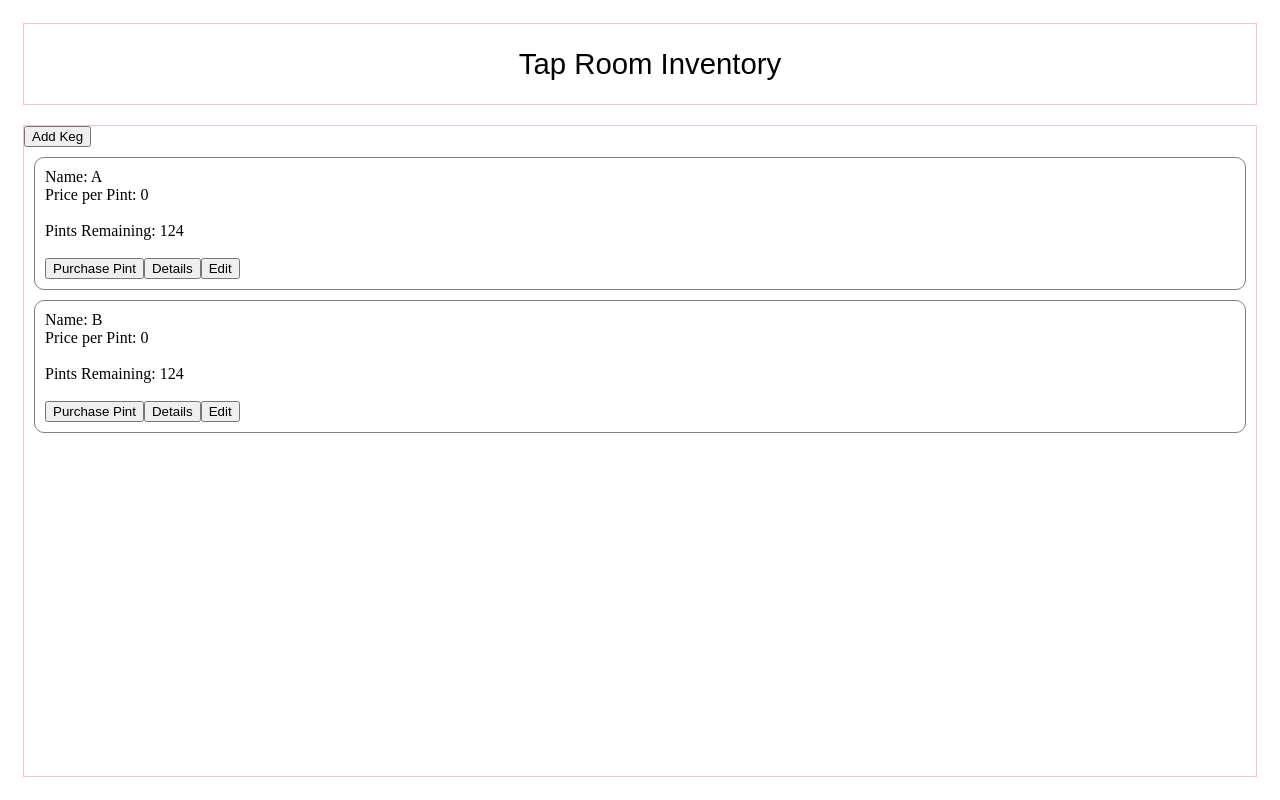
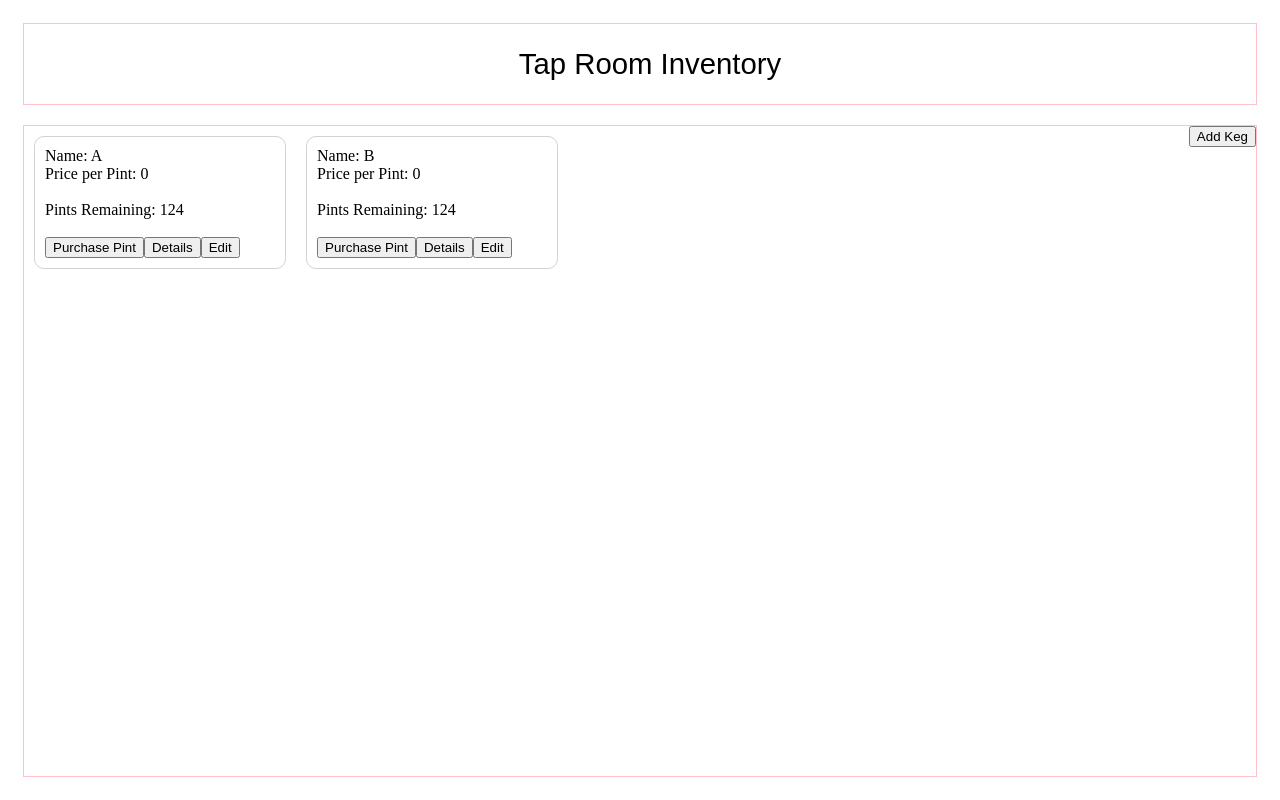
Before and after one commit to kentpmckinney/epi-tap-room, a React (Create React App) app: page / in a window 1280 px wide. Built offline with nearby package versions, Linux system fonts and the light colour scheme.

Commit message:
add option to delete a keg

```diff
--- a/src/components/Keg/Keg.scss
+++ b/src/components/Keg/Keg.scss
@@ -1,7 +1,8 @@
 .Keg {
-  border: 1px solid gray;
+  border: 1px solid lightgray;
   border-radius: 10px;
   margin: 10px;
   width: auto;
   padding: 10px;
+  min-width: 230px;
 }
--- a/src/components/KegList/KegList.jsx
+++ b/src/components/KegList/KegList.jsx
@@ -41,6 +41,12 @@ class KegList extends React.Component {
     let newKeg = { kegName: '', brand: '', pintsRemaining: 124, pricePerPint: 0.00, alcoholContent: 0.0, glutenStatus: false, veganStatus: false, key: key };
     newKegs.unshift(newKeg);
     this.setState({ kegInEditState: key, kegs: newKegs });
+  }
+
+  handleClickDeleteKeg = event => {
+    const kegs = this.state.kegs;
+    const filteredKegs = kegs.filter(keg => keg.key !== event.target.id)
+    this.setState({ kegs: filteredKegs });
   }
 
   handleClickSaveKeg = (kegName, brand, price, alcoholContent, glutenStatus, veganStatus, pintsRemaining, key) => {
@@ -99,6 +105,7 @@ class KegList extends React.Component {
                       this.state.kegs[i].key)
                   }>Save</button>
                 </div>
+                <div><button onClick={this.handleClickDeleteKeg} id={this.state.kegs[i].key}>Delete</button></div>
               </React.Fragment>
               :
               this.state.kegInShowDetailState && this.state.kegInShowDetailState === this.state.kegs[i].key ?
@@ -136,10 +143,16 @@ class KegList extends React.Component {
     }
 
     return (
-      <div className="KegList" >
-        <div><button onClick={this.handleClickAddKeg}>Add Keg</button></div>
-        {kegsUI}
-      </div >
+      <div className="KegList">
+        <div className='add-keg-outer'>
+          <div className='add-keg-inner'>
+            <button onClick={this.handleClickAddKeg}>Add Keg</button>
+          </div>
+        </div>
+        <div className='flexbox'>
+          {kegsUI}
+        </div>
+      </div>
     );
   }
 }
--- a/src/components/KegList/KegList.scss
+++ b/src/components/KegList/KegList.scss
@@ -0,0 +1,16 @@
+.KegList {
+
+  .flexbox {
+    display: flex;
+  }
+
+  .add-keg-outer {
+    position: relative;
+  }
+
+  .add-keg-inner {
+    position: absolute;
+    right: 0;
+  }
+
+}
```
